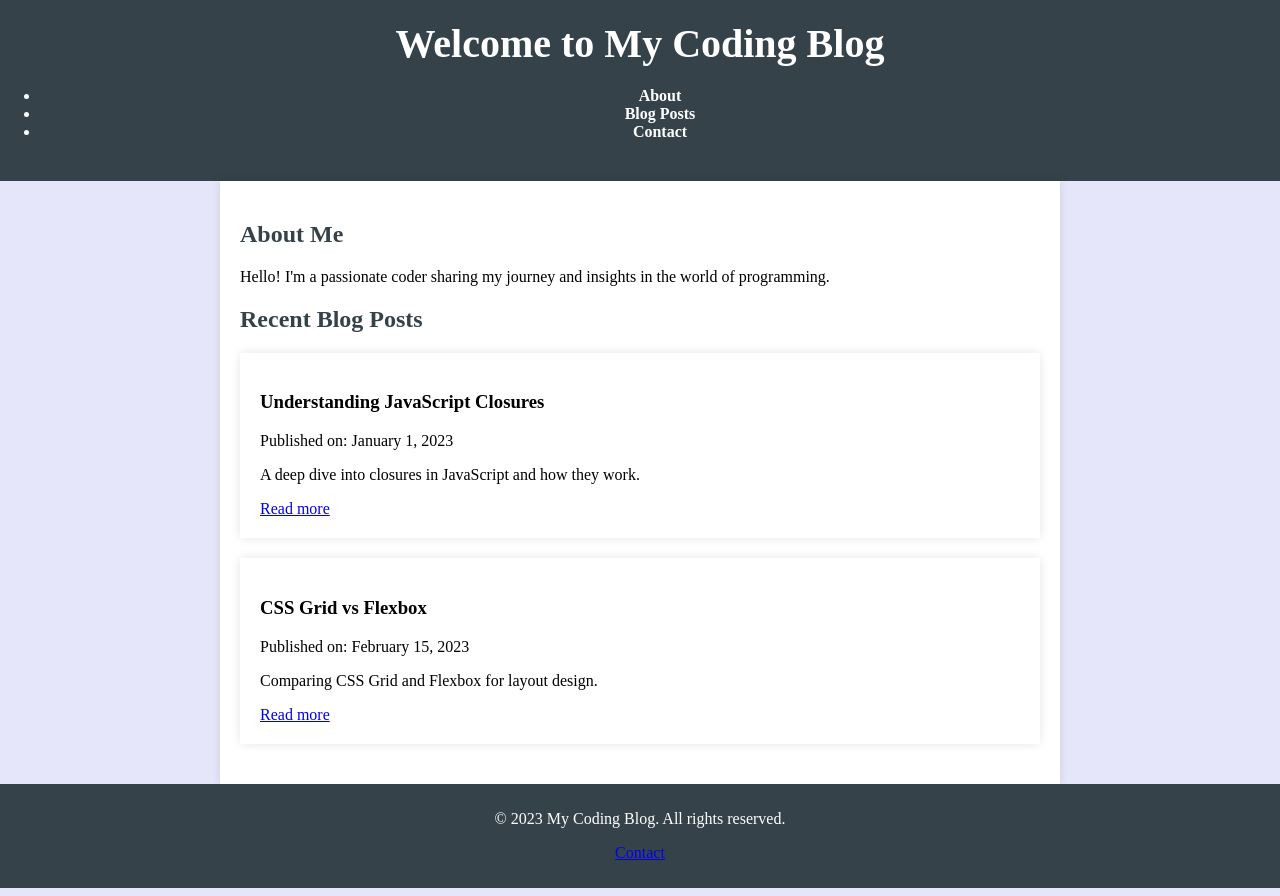
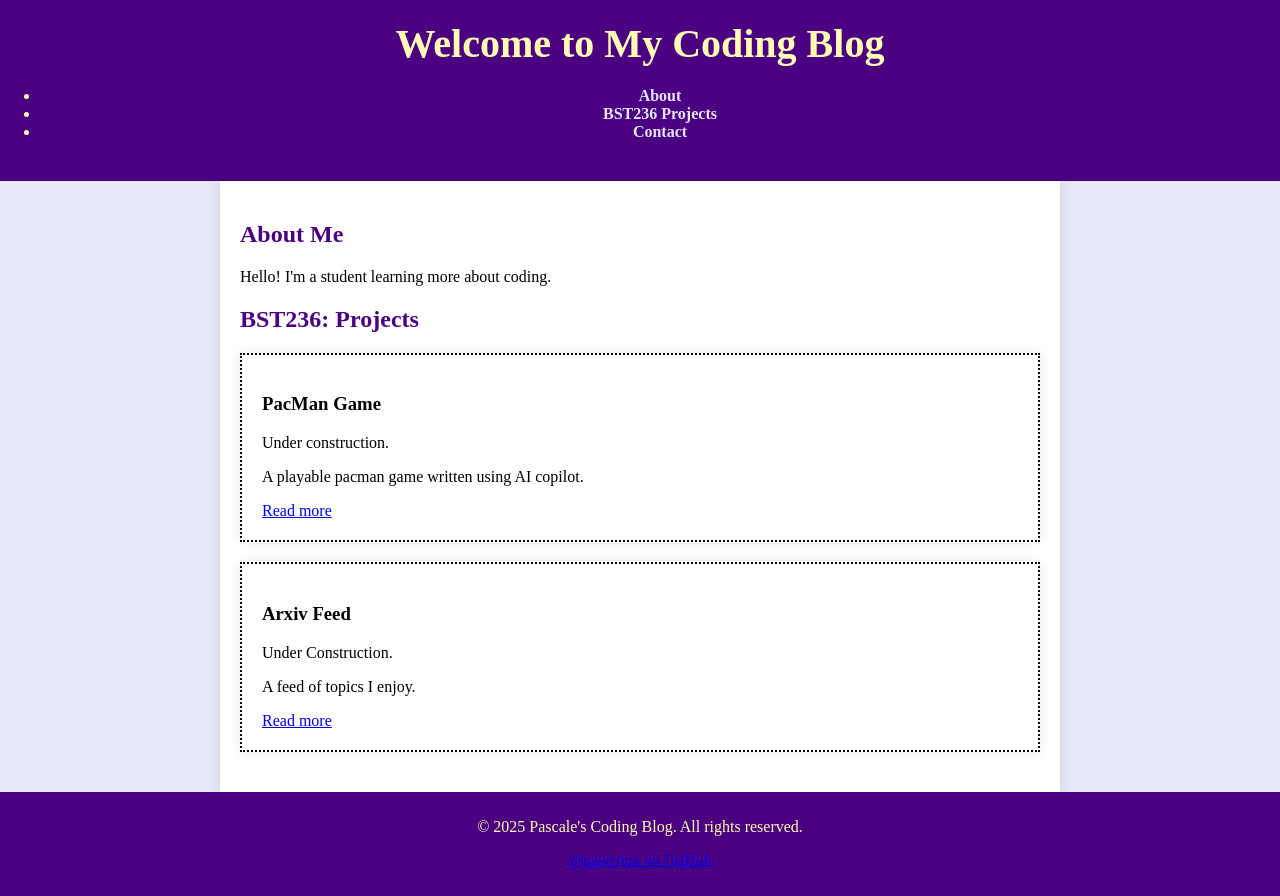
Before and after one commit to panevins/bst236_hw1_codeblog, a plain HTML site: page index.html in a window 1280 px wide. Drawn offline with Linux system fonts and the light colour scheme.

Commit message:
a blog that's more me

```diff
--- a/index.html
+++ b/index.html
@@ -12,7 +12,7 @@
         <nav>
             <ul>
                 <li><a href="#about">About</a></li>
-                <li><a href="#posts">Blog Posts</a></li>
+                <li><a href="#bst236">BST236 Projects</a></li>
                 <li><a href="#contact">Contact</a></li>
             </ul>
         </nav>
@@ -20,27 +20,27 @@
     <main>
         <section id="about">
             <h2>About Me</h2>
-            <p>Hello! I'm a passionate coder sharing my journey and insights in the world of programming.</p>
+            <p>Hello! I'm a student learning more about coding.</p>
         </section>
-        <section id="posts">
-            <h2>Recent Blog Posts</h2>
+        <section id="bst236">
+            <h2>BST236: Projects</h2>
             <article>
-                <h3>Understanding JavaScript Closures</h3>
-                <p>Published on: January 1, 2023</p>
-                <p>A deep dive into closures in JavaScript and how they work.</p>
+                <h3>PacMan Game</h3>
+                <p>Under construction.</p>
+                <p>A playable pacman game written using AI copilot.</p>
                 <a href="#">Read more</a>
             </article>
             <article>
-                <h3>CSS Grid vs Flexbox</h3>
-                <p>Published on: February 15, 2023</p>
-                <p>Comparing CSS Grid and Flexbox for layout design.</p>
+                <h3>Arxiv Feed</h3>
+                <p>Under Construction.</p>
+                <p>A feed of topics I enjoy.</p>
                 <a href="#">Read more</a>
             </article>
         </section>
     </main>
     <footer>
-        <p>&copy; 2023 My Coding Blog. All rights reserved.</p>
-        <p><a href="#contact">Contact</a></p>
+        <p>&copy; 2025 Pascale's Coding Blog. All rights reserved.</p>
+        <p><a href="#contact">@panevins on GitHub</a></p>
     </footer>
 </body>
 </html>
--- a/styles/style.css
+++ b/styles/style.css
@@ -6,8 +6,8 @@ body {
 }
 
 header {
-    background: #35424a;
-    color: #ffffff;
+    background: indigo;
+    color: #fffcb4;
     padding: 20px 0;
     text-align: center;
 }
@@ -22,7 +22,7 @@ nav {
 }
 
 nav a {
-    color: #ffffff;
+    color: #e6e6fa;
     text-decoration: none;
     margin: 0 15px;
     font-weight: bold;
@@ -41,7 +41,7 @@ main {
 }
 
 h2 {
-    color: #35424a;
+    color: indigo;
 }
 
 article {
@@ -49,13 +49,14 @@ article {
     padding: 20px;
     margin: 20px 0;
     box-shadow: 0 0 10px rgba(0, 0, 0, 0.1);
+    border: 2px dotted black;
 }
 
 footer {
     text-align: center;
     padding: 10px 0;
-    background: #35424a;
-    color: #ffffff;
+    background: indigo;
+    color: #fffcb4;
     position: relative;
     bottom: 0;
     width: 100%;
```
Also changed, not shown: README.md.
